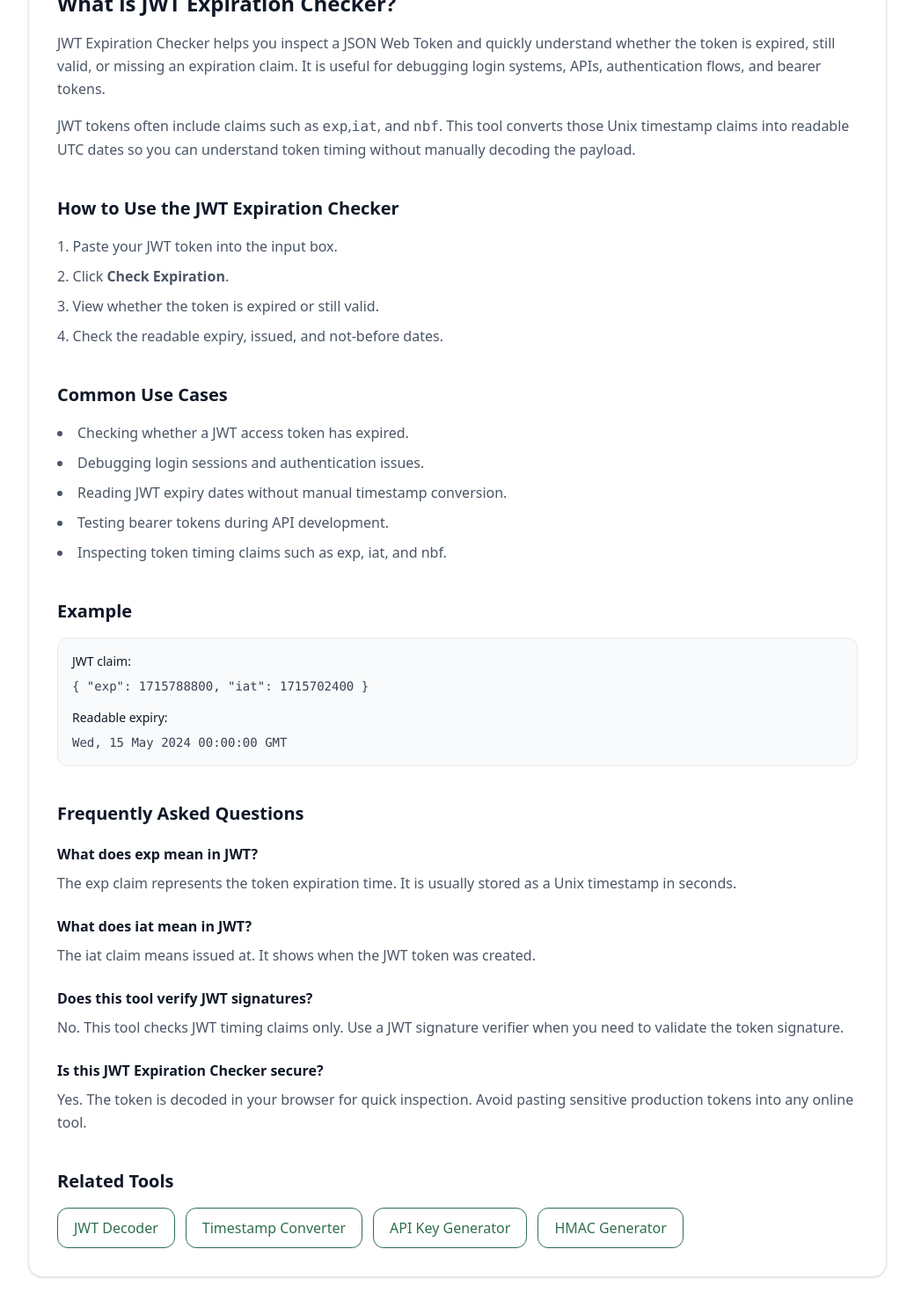
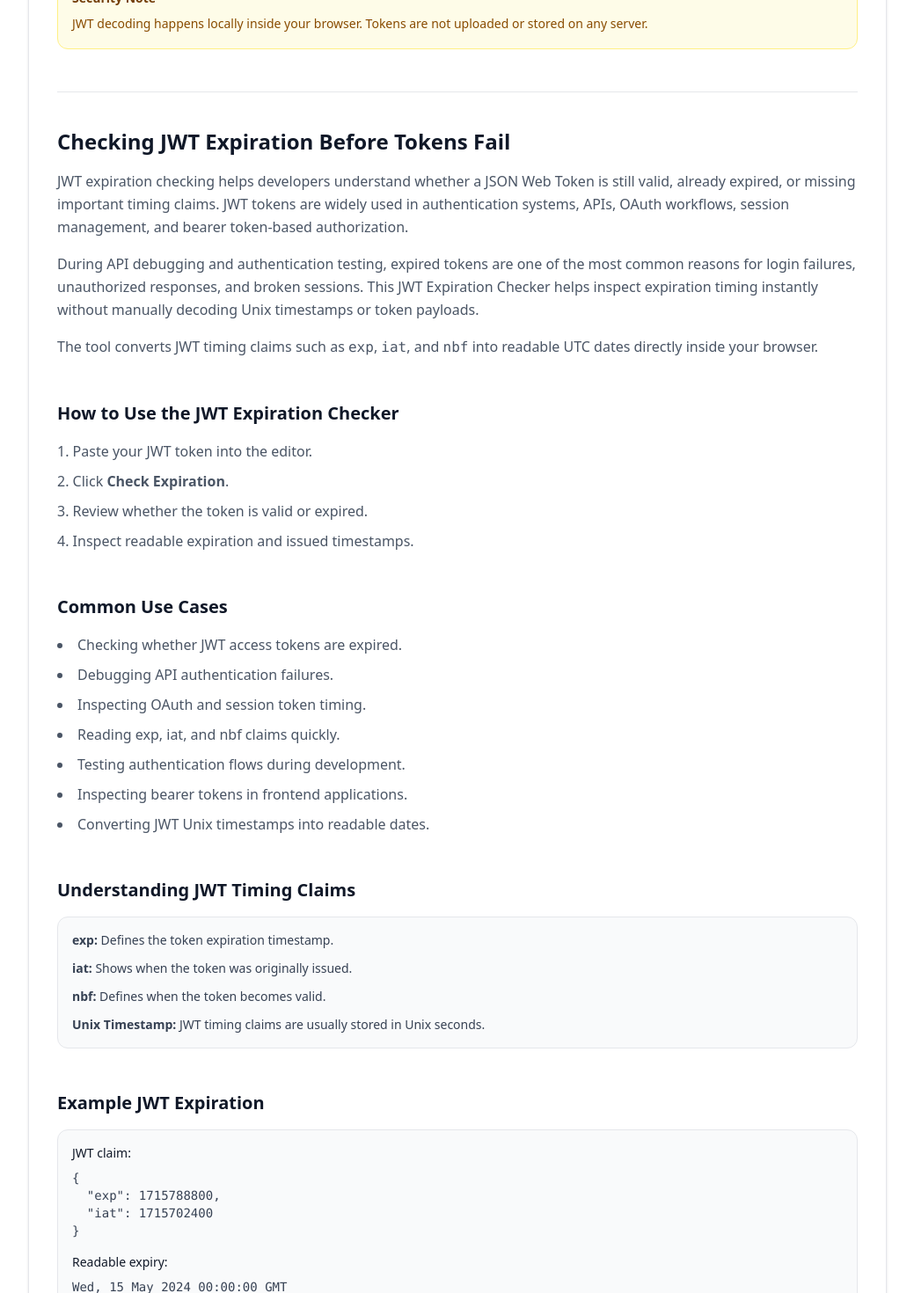
Before and after one commit to vaarunsonawwane-ops/yoryantra-new, a Next.js app: page /tools/jwt-expiration-checker in a window 1280 px wide. Shown: the part 980-2450 px from the top of the page at 88% size, without its empty margins (120-1159 px from the left). Built offline with nearby package versions, Linux system fonts and the light colour scheme.

Commit message:
JWT Expiration Checker SEO update

```diff
--- a/app/tools/jwt-expiration-checker/ToolClient.tsx
+++ b/app/tools/jwt-expiration-checker/ToolClient.tsx
@@ -14,57 +14,97 @@ type JwtPayload = {
 export default function ToolClient() {
   const [token, setToken] = useState("");
   const [output, setOutput] = useState("");
-  const [payload, setPayload] = useState<JwtPayload | null>(null);
+  const [payload, setPayload] =
+    useState<JwtPayload | null>(null);
   const [error, setError] = useState("");
 
-  const decodeBase64Url = (value: string) => {
-    const base64 = value.replace(/-/g, "+").replace(/_/g, "/");
-    const padded = base64.padEnd(base64.length + ((4 - (base64.length % 4)) % 4), "=");
+  const decodeBase64Url = (
+    value: string
+  ) => {
+    const base64 = value
+      .replace(/-/g, "+")
+      .replace(/_/g, "/");
+
+    const padded = base64.padEnd(
+      base64.length +
+        ((4 - (base64.length % 4)) % 4),
+      "="
+    );
+
     return decodeURIComponent(
       atob(padded)
         .split("")
-        .map((char) => `%${`00${char.charCodeAt(0).toString(16)}`.slice(-2)}`)
+        .map(
+          (char) =>
+            `%${`00${char
+              .charCodeAt(0)
+              .toString(16)}`.slice(-2)}`
+        )
         .join("")
     );
   };
 
-  const formatDate = (timestamp?: number) => {
+  const formatDate = (
+    timestamp?: number
+  ) => {
     if (!timestamp) return "Not found";
-    return new Date(timestamp * 1000).toUTCString();
+
+    return new Date(
+      timestamp * 1000
+    ).toUTCString();
   };
 
   const getStatus = (exp?: number) => {
-    if (!exp) return "Expiration claim not found.";
+    if (!exp)
+      return "Expiration claim not found.";
 
-    const now = Math.floor(Date.now() / 1000);
+    const now = Math.floor(
+      Date.now() / 1000
+    );
 
     if (exp < now) {
       const secondsAgo = now - exp;
+
       return `Expired ${secondsAgo} seconds ago.`;
     }
 
     const secondsLeft = exp - now;
+
     return `Valid for ${secondsLeft} more seconds.`;
   };
 
   const checkExpiration = () => {
     try {
-      const parts = token.trim().split(".");
+      const parts = token
+        .trim()
+        .split(".");
 
       if (parts.length !== 3) {
-        setError("Invalid JWT token format.");
+        setError(
+          "Invalid JWT token format."
+        );
+
         setOutput("");
         setPayload(null);
         return;
       }
 
-      const decodedPayload = JSON.parse(decodeBase64Url(parts[1])) as JwtPayload;
+      const decodedPayload = JSON.parse(
+        decodeBase64Url(parts[1])
+      ) as JwtPayload;
 
       setPayload(decodedPayload);
-      setOutput(getStatus(decodedPayload.exp));
+
+      setOutput(
+        getStatus(decodedPayload.exp)
+      );
+
       setError("");
     } catch {
-      setError("Unable to decode JWT token.");
+      setError(
+        "Unable to decode JWT token."
+      );
+
       setOutput("");
       setPayload(null);
     }
@@ -80,7 +120,7 @@ export default function ToolClient() {
   return (
     <ToolShell
       title="JWT Expiration Checker"
-      description="Check JWT token expiration, issued time, and validity instantly with this free online JWT Expiration Checker."
+      description="Check JWT expiration, issued time, and token validity instantly with this free online JWT Expiration Checker."
     >
       {/* INPUT */}
       <div>
@@ -90,28 +130,36 @@ export default function ToolClient() {
 
         <textarea
           value={token}
-          onChange={(e) => setToken(e.target.value)}
+          onChange={(e) =>
+            setToken(e.target.value)
+          }
           placeholder="Paste your JWT token here..."
-          className="w-full min-h-[160px] rounded-xl border border-gray-300 p-4 text-sm outline-none focus:ring-2 focus:ring-[var(--green)] focus:border-transparent transition"
+          className="w-full min-h-[180px] rounded-xl border border-gray-300 p-4 text-sm font-mono outline-none focus:ring-2 focus:ring-[var(--green)] focus:border-transparent transition"
         />
       </div>
 
       {/* ACTIONS */}
       <div className="mt-5 flex flex-wrap gap-3">
-        <button onClick={checkExpiration} className="yoryantra-btn">
+        <button
+          onClick={checkExpiration}
+          className="yoryantra-btn"
+        >
           Check Expiration
         </button>
 
-        <button onClick={resetAll} className="yoryantra-btn-outline">
+        <button
+          onClick={resetAll}
+          className="yoryantra-btn-outline"
+        >
           Reset
         </button>
       </div>
 
       {/* ERROR */}
       {error && (
-        <p className="mt-4 text-sm font-medium text-red-500">
+        <div className="mt-6 rounded-xl border border-red-200 bg-red-50 p-4 text-sm text-red-700">
           {error}
-        </p>
+        </div>
       )}
 
       {/* OUTPUT */}
@@ -123,7 +171,11 @@ export default function ToolClient() {
 
           {output && (
             <button
-              onClick={() => navigator.clipboard.writeText(output)}
+              onClick={() =>
+                navigator.clipboard.writeText(
+                  output
+                )
+              }
               className="yoryantra-btn-outline text-sm"
             >
               Copy
@@ -131,44 +183,76 @@ export default function ToolClient() {
           )}
         </div>
 
-        <div className="yoryantra-output min-h-[140px] text-sm break-words">
-          {output || "JWT expiration result will appear here..."}
+        <div className="yoryantra-output min-h-[160px] text-sm break-words">
+          {output ||
+            "JWT expiration result will appear here..."}
 
           {payload && (
-            <div className="mt-5 space-y-2">
+            <div className="mt-5 space-y-3">
               <p>
-                <strong>Expires At:</strong> {formatDate(payload.exp)}
+                <strong>
+                  Expires At:
+                </strong>{" "}
+                {formatDate(payload.exp)}
               </p>
+
               <p>
-                <strong>Issued At:</strong> {formatDate(payload.iat)}
+                <strong>
+                  Issued At:
+                </strong>{" "}
+                {formatDate(payload.iat)}
               </p>
+
               <p>
-                <strong>Not Before:</strong> {formatDate(payload.nbf)}
+                <strong>
+                  Not Before:
+                </strong>{" "}
+                {formatDate(payload.nbf)}
               </p>
             </div>
           )}
         </div>
       </div>
 
+      {/* SECURITY NOTE */}
+      <div className="mt-8 rounded-xl border border-yellow-200 bg-yellow-50 p-4">
+        <h3 className="text-sm font-semibold text-yellow-900">
+          Security Note
+        </h3>
+
+        <p className="mt-2 text-sm leading-relaxed text-yellow-800">
+          JWT decoding happens locally inside your browser. Tokens are not
+          uploaded or stored on any server.
+        </p>
+      </div>
+
       {/* SEO CONTENT */}
-      <section className="mt-12 border-t border-gray-200 pt-10 space-y-10">
+      <section className="mt-12 border-t border-gray-200 pt-10 space-y-12">
         <div>
           <h2 className="text-2xl font-semibold text-gray-900">
-            What is JWT Expiration Checker?
+            Checking JWT Expiration Before Tokens Fail
           </h2>
 
           <p className="mt-4 text-gray-600 leading-relaxed">
-            JWT Expiration Checker helps you inspect a JSON Web Token and
-            quickly understand whether the token is expired, still valid, or
-            missing an expiration claim. It is useful for debugging login
-            systems, APIs, authentication flows, and bearer tokens.
+            JWT expiration checking helps developers understand whether a JSON
+            Web Token is still valid, already expired, or missing important
+            timing claims. JWT tokens are widely used in authentication systems,
+            APIs, OAuth workflows, session management, and bearer token-based
+            authorization.
           </p>
 
           <p className="mt-4 text-gray-600 leading-relaxed">
-            JWT tokens often include claims such as <code>exp</code>,
-            <code>iat</code>, and <code>nbf</code>. This tool converts those
-            Unix timestamp claims into readable UTC dates so you can understand
-            token timing without manually decoding the payload.
+            During API debugging and authentication testing, expired tokens are
+            one of the most common reasons for login failures, unauthorized
+            responses, and broken sessions. This JWT Expiration Checker helps
+            inspect expiration timing instantly without manually decoding Unix
+            timestamps or token payloads.
+          </p>
+
+          <p className="mt-4 text-gray-600 leading-relaxed">
+            The tool converts JWT timing claims such as{" "}
+            <code>exp</code>, <code>iat</code>, and <code>nbf</code> into
+            readable UTC dates directly inside your browser.
           </p>
         </div>
 
@@ -178,10 +262,24 @@ export default function ToolClient() {
           </h2>
 
           <ol className="mt-4 list-decimal list-inside space-y-2 text-gray-600 leading-relaxed">
-            <li>Paste your JWT token into the input box.</li>
-            <li>Click <strong>Check Expiration</strong>.</li>
-            <li>View whether the token is expired or still valid.</li>
-            <li>Check the readable expiry, issued, and not-before dates.</li>
+            <li>
+              Paste your JWT token into the editor.
+            </li>
+
+            <li>
+              Click{" "}
+              <strong>
+                Check Expiration
+              </strong>.
+            </li>
+
+            <li>
+              Review whether the token is valid or expired.
+            </li>
+
+            <li>
+              Inspect readable expiration and issued timestamps.
+            </li>
           </ol>
         </div>
 
@@ -191,17 +289,69 @@ export default function ToolClient() {
           </h2>
 
           <ul className="mt-4 list-disc list-inside space-y-2 text-gray-600 leading-relaxed">
-            <li>Checking whether a JWT access token has expired.</li>
-            <li>Debugging login sessions and authentication issues.</li>
-            <li>Reading JWT expiry dates without manual timestamp conversion.</li>
-            <li>Testing bearer tokens during API development.</li>
-            <li>Inspecting token timing claims such as exp, iat, and nbf.</li>
+            <li>
+              Checking whether JWT access tokens are expired.
+            </li>
+
+            <li>
+              Debugging API authentication failures.
+            </li>
+
+            <li>
+              Inspecting OAuth and session token timing.
+            </li>
+
+            <li>
+              Reading exp, iat, and nbf claims quickly.
+            </li>
+
+            <li>
+              Testing authentication flows during development.
+            </li>
+
+            <li>
+              Inspecting bearer tokens in frontend applications.
+            </li>
+
+            <li>
+              Converting JWT Unix timestamps into readable dates.
+            </li>
           </ul>
         </div>
 
         <div>
           <h2 className="text-xl font-semibold text-gray-900">
-            Example
+            Understanding JWT Timing Claims
+          </h2>
+
+          <div className="mt-4 rounded-xl border border-gray-200 bg-gray-50 p-4 text-sm text-gray-700">
+            <ul className="space-y-3">
+              <li>
+                <strong>exp:</strong>{" "}
+                Defines the token expiration timestamp.
+              </li>
+
+              <li>
+                <strong>iat:</strong>{" "}
+                Shows when the token was originally issued.
+              </li>
+
+              <li>
+                <strong>nbf:</strong>{" "}
+                Defines when the token becomes valid.
+              </li>
+
+              <li>
+                <strong>Unix Timestamp:</strong>{" "}
+                JWT timing claims are usually stored in Unix seconds.
+              </li>
+            </ul>
+          </div>
+        </div>
+
+        <div>
+          <h2 className="text-xl font-semibold text-gray-900">
+            Example JWT Expiration
           </h2>
 
           <div className="mt-4 rounded-xl border border-gray-200 bg-gray-50 p-4 text-sm text-gray-700">
@@ -210,7 +360,10 @@ export default function ToolClient() {
             </p>
 
             <pre className="mt-2 whitespace-pre-wrap break-words">
-              {"{ \"exp\": 1715788800, \"iat\": 1715702400 }"}
+{`{
+  "exp": 1715788800,
+  "iat": 1715702400
+}`}
             </pre>
 
             <p className="mt-4 font-medium text-gray-900">
@@ -218,7 +371,7 @@ export default function ToolClient() {
             </p>
 
             <pre className="mt-2 whitespace-pre-wrap break-words">
-              Wed, 15 May 2024 00:00:00 GMT
+Wed, 15 May 2024 00:00:00 GMT
             </pre>
           </div>
         </div>
@@ -235,8 +388,8 @@ export default function ToolClient() {
               </h3>
 
               <p className="mt-2 text-gray-600 leading-relaxed">
-                The exp claim represents the token expiration time. It is usually
-                stored as a Unix timestamp in seconds.
+                The exp claim defines the JWT expiration timestamp and determines
+                when the token should no longer be accepted.
               </p>
             </div>
 
@@ -246,8 +399,8 @@ export default function ToolClient() {
               </h3>
 
               <p className="mt-2 text-gray-600 leading-relaxed">
-                The iat claim means issued at. It shows when the JWT token was
-                created.
+                The iat claim means issued at and shows when the token was
+                originally created.
               </p>
             </div>
 
@@ -257,19 +410,30 @@ export default function ToolClient() {
               </h3>
 
               <p className="mt-2 text-gray-600 leading-relaxed">
-                No. This tool checks JWT timing claims only. Use a JWT signature
-                verifier when you need to validate the token signature.
+                No. This tool checks expiration-related claims only. Use the JWT
+                Signature Verifier tool to validate token signatures.
               </p>
             </div>
 
             <div>
               <h3 className="font-semibold text-gray-900">
-                Is this JWT Expiration Checker secure?
+                Can expired JWT tokens still be decoded?
               </h3>
 
               <p className="mt-2 text-gray-600 leading-relaxed">
-                Yes. The token is decoded in your browser for quick inspection.
-                Avoid pasting sensitive production tokens into any online tool.
+                Yes. Expired tokens can still be decoded for inspection unless
+                the token format itself is invalid.
+              </p>
+            </div>
+
+            <div>
+              <h3 className="font-semibold text-gray-900">
+                Is JWT expiration checking processed on the server?
+              </h3>
+
+              <p className="mt-2 text-gray-600 leading-relaxed">
+                No. JWT decoding and expiration checking happen locally inside
+                your browser.
               </p>
             </div>
           </div>
@@ -280,21 +444,46 @@ export default function ToolClient() {
             Related Tools
           </h2>
 
+          <p className="mt-3 text-gray-600 leading-relaxed">
+            JWT expiration debugging often connects with token decoding,
+            authentication workflows, Base64 encoding, timestamps, and API
+            testing.
+          </p>
+
           <div className="mt-4 flex flex-wrap gap-3">
-            <Link href="/tools/jwt-decoder" className="yoryantra-btn-outline">
+            <Link
+              href="/tools/jwt-decoder"
+              className="yoryantra-btn-outline"
+            >
               JWT Decoder
             </Link>
 
-            <Link href="/tools/timestamp-converter" className="yoryantra-btn-outline">
+            <Link
+              href="/tools/jwt-signature-verifier"
+              className="yoryantra-btn-outline"
+            >
+              JWT Signature Verifier
+            </Link>
+
+            <Link
+              href="/tools/base64-encoder-decoder"
+              className="yoryantra-btn-outline"
+            >
+              Base64 Encoder Decoder
+            </Link>
+
+            <Link
+              href="/tools/timestamp-converter"
+              className="yoryantra-btn-outline"
+            >
               Timestamp Converter
             </Link>
 
-            <Link href="/tools/api-key-generator" className="yoryantra-btn-outline">
-              API Key Generator
-            </Link>
-
-            <Link href="/tools/hmac-generator" className="yoryantra-btn-outline">
-              HMAC Generator
+            <Link
+              href="/tools/http-headers-parser"
+              className="yoryantra-btn-outline"
+            >
+              HTTP Headers Parser
             </Link>
           </div>
         </div>
```
